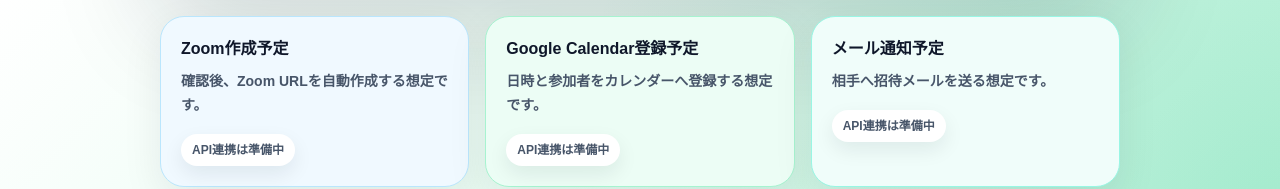
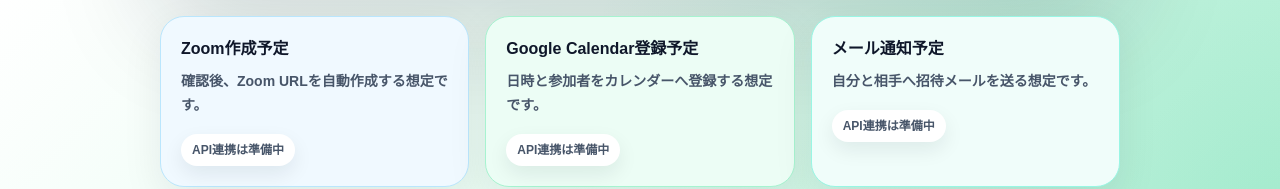
Before and after one commit to iUHirotoebata/ai-meeting-secretary, a Next.js app: page / in a window 1280 px wide. Shown: the part 1295-1484 px from the top of the page. Built offline with nearby package versions, Linux system fonts and the light colour scheme.

Commit message:
Update email invitation wording

```diff
--- a/src/app/page.tsx
+++ b/src/app/page.tsx
@@ -38,7 +38,7 @@ const statusCards = [
   },
   {
     title: "メール通知予定",
-    description: "相手へ招待メールを送る想定です。",
+    description: "自分と相手へ招待メールを送る想定です。",
     tone: "status-card-teal",
   },
 ];
```
